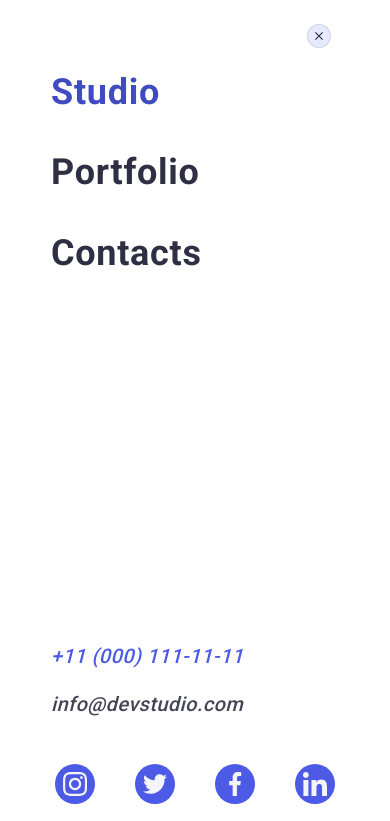
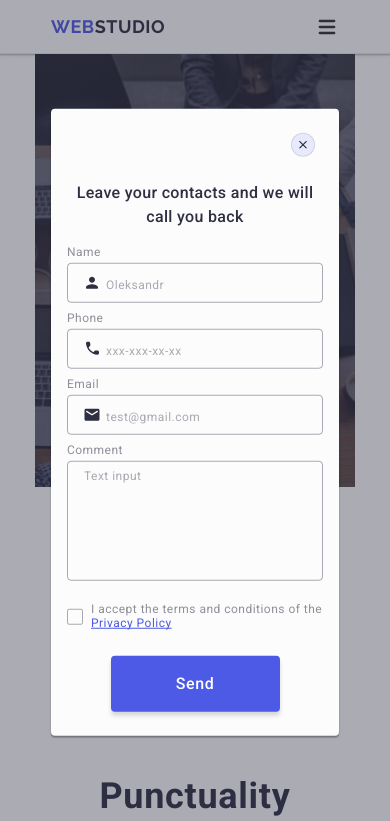
Before and after one commit to Sasha21021/goit-markup-hw-06, a plain HTML site: page index.html in a window 390 px wide. Shown: the top 821 px of the page. Drawn offline with nearby package versions, Linux system fonts and the light colour scheme.

Commit message:
update styles

```diff
--- a/css/styles.css
+++ b/css/styles.css
@@ -1250,6 +1250,10 @@ button {
   color: #8e8f99;
 }
 
+.custom-checkbox {
+  flex-shrink: 0;
+}
+
 .label-checkbox a {
   line-height: 1.33;
   text-decoration: underline;
--- a/index.html
+++ b/index.html
@@ -57,7 +57,7 @@
           </svg>
         </button>
       </div>
-      <div class="mobile-menu is-open">
+      <div class="mobile-menu">
         <div class="container mobile-menu-container">
           <button class="mobile-menu-close">
             <svg class="mobile-btn-icon" width="8" height="8">
@@ -742,7 +742,7 @@
     <!-- #endregion footer -->
 
     <!-- #region backdrop -->
-    <div class="backdrop">
+    <div class="backdrop is-open">
       <div class="modal">
         <button class="close-btn" type="button">
           <svg class="close-btn-icon" width="8" height="8">
@@ -822,13 +822,17 @@
             />
 
             <label class="label-checkbox" for="user-privacy">
-              <span class="custom-checkbox"
-                ><svg width="10" height="8" class="checkbox-icon">
+              <span class="custom-checkbox">
+                <svg width="10" height="8" class="checkbox-icon">
                   <use href="./images/icons.svg#icon-cheked"></use>
-                </svg> </span
-              >I accept the terms and conditions of the
-              <a class="checkbox-link" href="">Privacy Policy</a></label
-            >
+                </svg>
+              </span>
+
+              <span
+                >I accept the terms and conditions of the
+                <a class="checkbox-link" href="">Privacy Policy</a>
+              </span>
+            </label>
           </div>
           <button class="backdrop-btn" type="submit">Send</button>
         </form>
```
